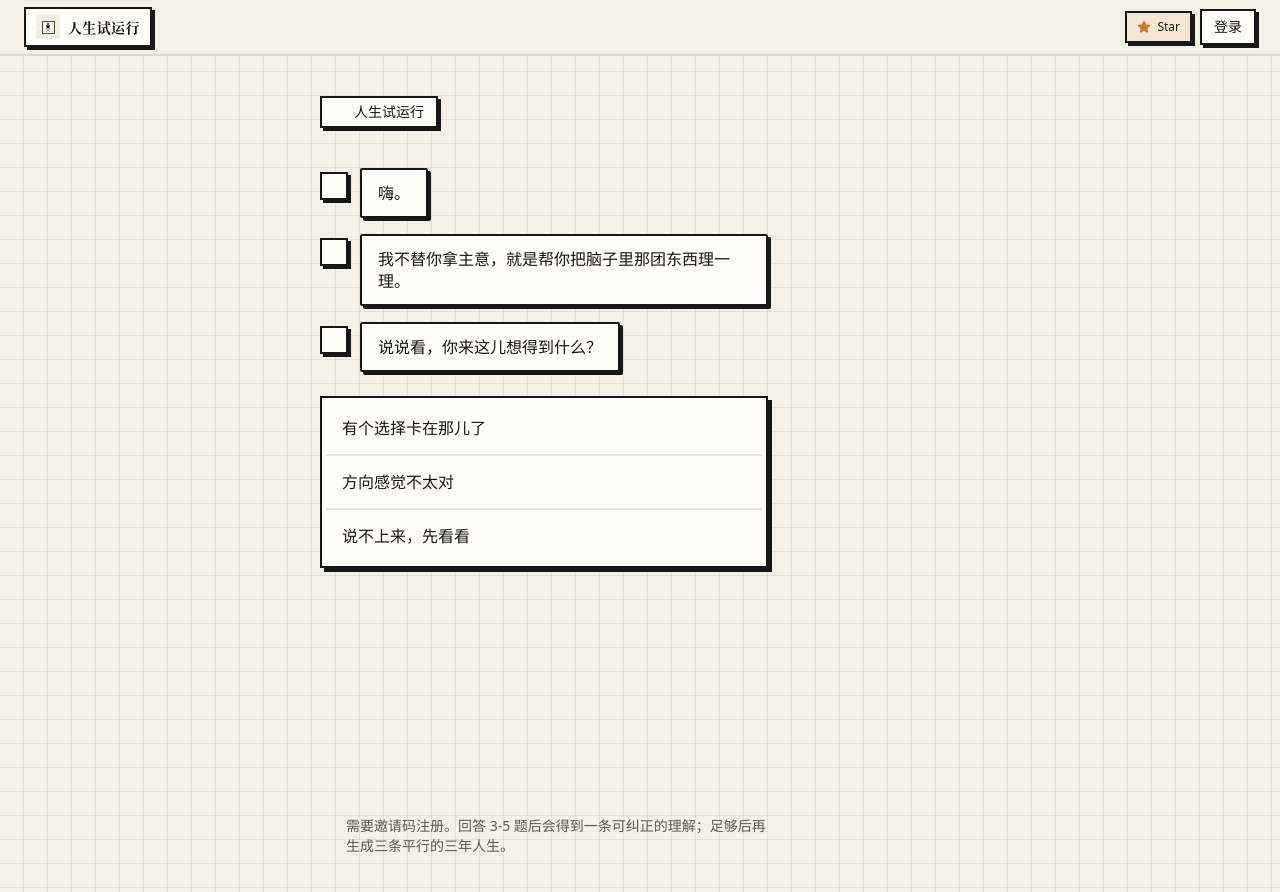
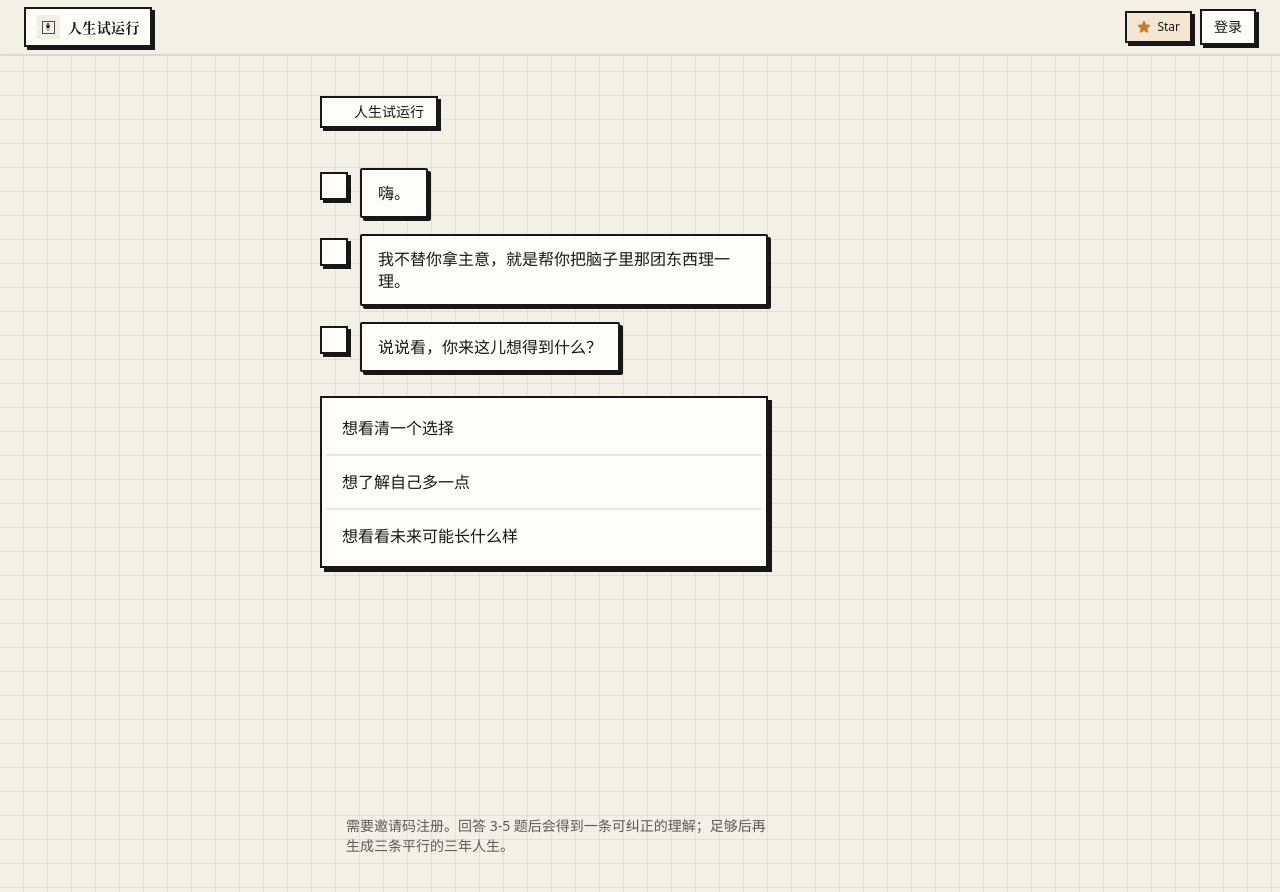
Before and after one commit to Haaaiawd/lifetide-lite, a Next.js app: page / in a window 1280 px wide. Shown: the top 892 px of the page. Built offline with nearby package versions, Linux system fonts and the light colour scheme; no server answers; some icons are missing.

Commit message:
Fix landing choices to answer 'what do you want' not 'what state are you in'

```diff
--- a/components/landing/LandingPage.tsx
+++ b/components/landing/LandingPage.tsx
@@ -8,18 +8,18 @@ import { PixelIcon } from "@/components/art/PixelIcon";
 const choices = [
   {
     id: "choose",
-    label: "有个选择卡在那儿了",
+    label: "想看清一个选择",
     response: "行，那咱们先把这个选择拆开——你真正在意的，到底是什么。",
   },
   {
     id: "drift",
-    label: "方向感觉不太对",
-    response: "嗯，这种感觉我懂。先把你现在的状态理一理，再看有哪些路可以走。",
+    label: "想了解自己多一点",
+    response: "嗯，那咱们聊聊看。先理一理你现在的状态，再看哪些方向值得试试。",
   },
   {
     id: "browse",
-    label: "说不上来，先看看",
-    response: "没事，先逛逛。什么时候想聊了都行。",
+    label: "想看看未来可能长什么样",
+    response: "好，那咱们聊几句之后，给你展开几条不同的人生路线看看。",
   },
 ] as const;
 
```
